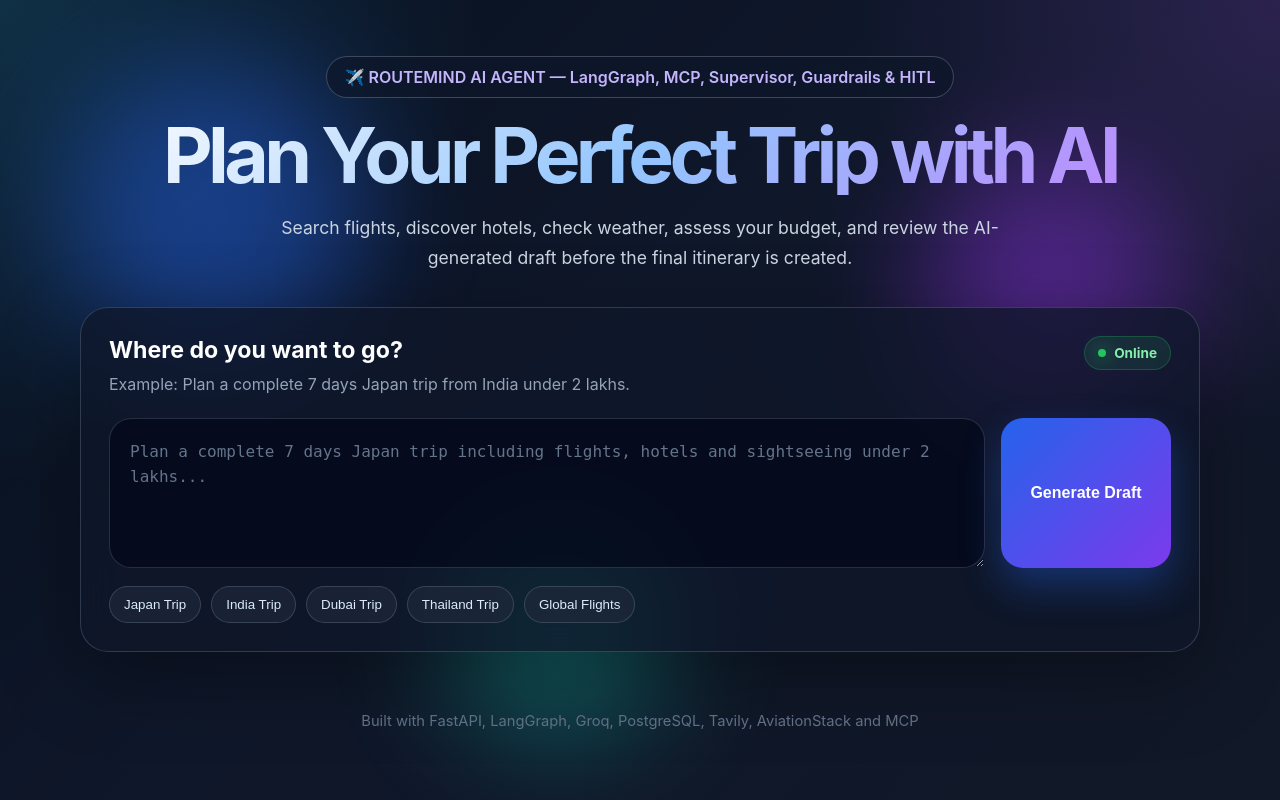
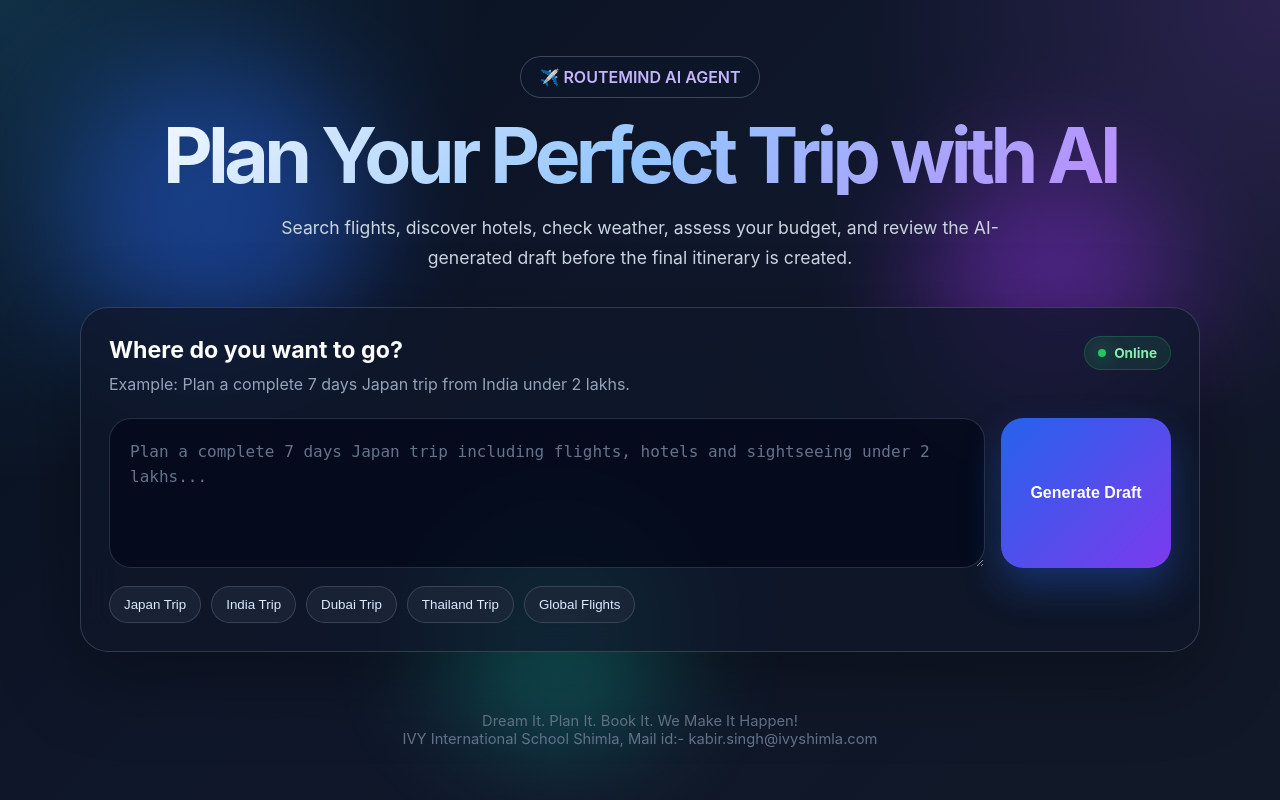
Before and after one commit to arnav201-bot/ROUTEMIND-AI-TRIP-PLANNER, a FastAPI app: page / in a window 1280 px wide. Run offline with FastAPI, Linux system fonts and the light colour scheme; some libraries are stand-ins or nearby versions.

Commit message:
Update index.html

```diff
--- a/templates/index.html
+++ b/templates/index.html
@@ -16,7 +16,7 @@
   <main class="app-container">
     <section class="hero-section">
       <div class="badge">
-        ✈️ ROUTEMIND AI AGENT — LangGraph, MCP, Supervisor, Guardrails & HITL
+        ✈️ ROUTEMIND AI AGENT
       </div>
       <h1>Plan Your Perfect Trip with AI</h1>
       <p>
@@ -128,7 +128,8 @@
   </main>
 
   <footer>
-    Built with FastAPI, LangGraph, Groq, PostgreSQL, Tavily, AviationStack and MCP
+    Dream It. Plan It. Book It. We Make It Happen!<br>
+   IVY International School Shimla, Mail id:- kabir.singh@ivyshimla.com
   </footer>
 
   <script src="https://cdn.jsdelivr.net/npm/marked/marked.min.js"></script>
```
